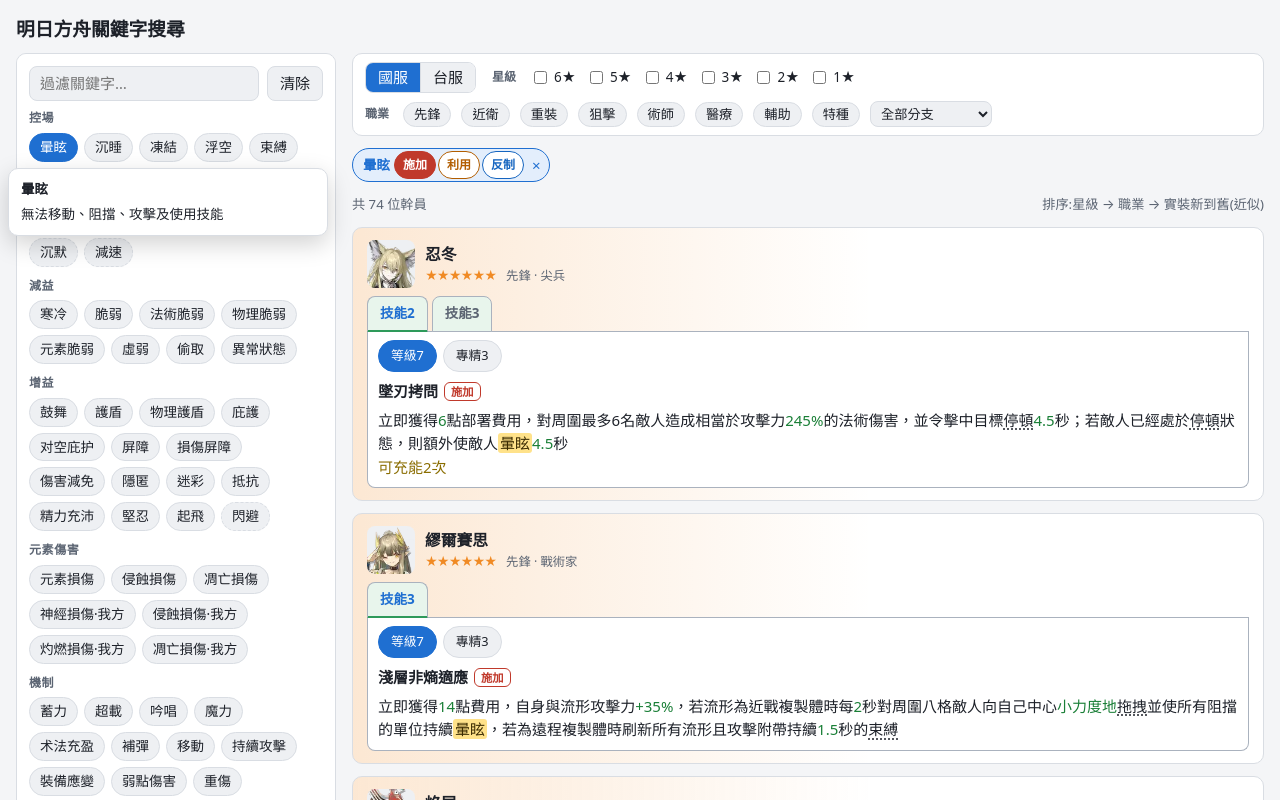
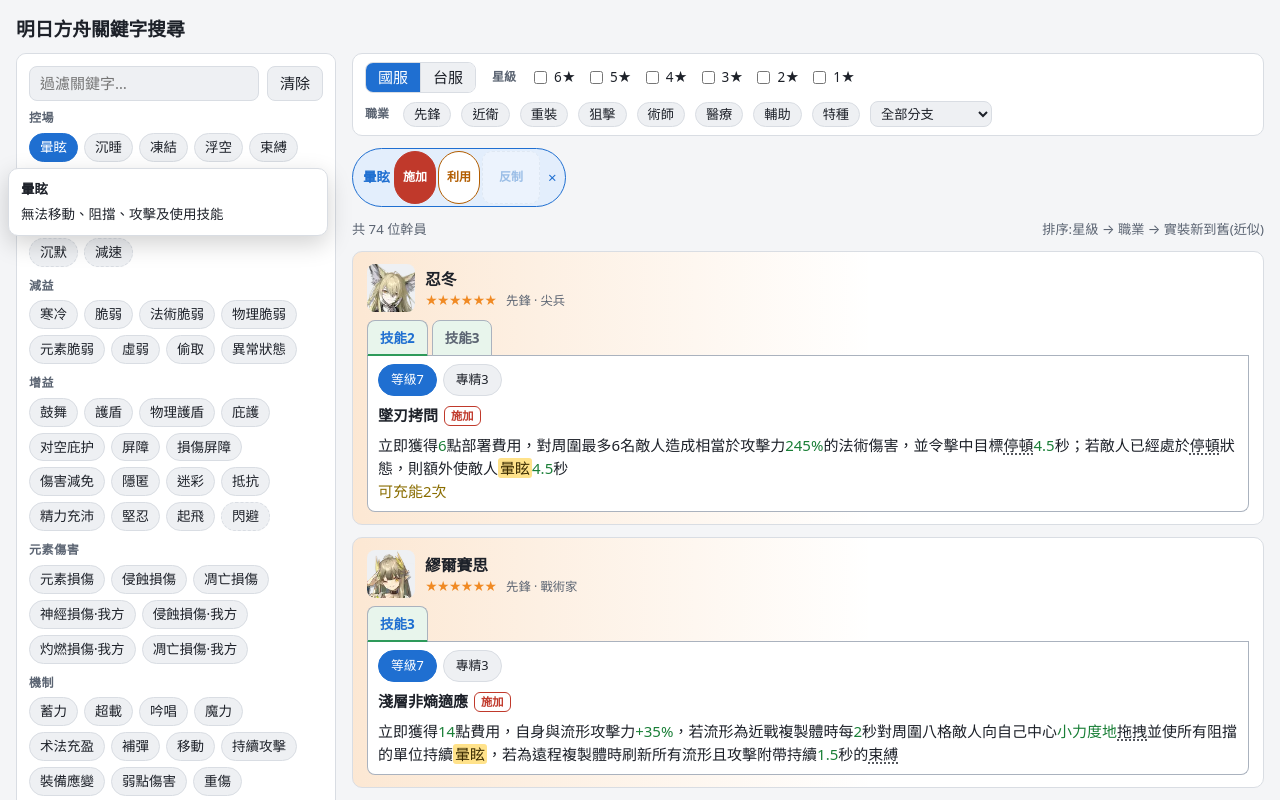
Before and after one commit to three3year/ak-keyword, a Vue app: page / in a window 1280 px wide. Both pictures are taken after a click on the button "暈眩". Shown: the top 800 px of the page. Built offline with nearby package versions, Linux system fonts and the light colour scheme.

Commit message:
feat: 類型鈕反灰(search-conditions 票 04)
新增 availableTypes:關鍵字在目前伺服器有資料的效果類型,伺服器可見性
與查詢共用。沒資料的類型鈕變淡並停用;已亮著的仍可點掉。

Co-Authored-By: Claude Opus 5.5 <noreply@anthropic.com>

```diff
--- a/src/App.vue
+++ b/src/App.vue
@@ -1,7 +1,7 @@
 <script setup lang="ts">
 import { computed, onBeforeUnmount, onMounted, ref, shallowRef, watch } from 'vue'
 import { loadIndex } from './core/loadIndex'
-import { filterOptions, footerItems, query } from './core/query'
+import { availableTypes, filterOptions, footerItems, query } from './core/query'
 import {
   EFFECT_TYPE_LABELS,
   EFFECT_TYPES,
@@ -56,6 +56,16 @@ const results = computed(() =>
       })
     : [],
 )
+
+/** 各已選關鍵字在目前伺服器有資料的效果類型;沒資料的類型鈕反灰。 */
+const available = computed(
+  () => new Map(selection.value.map((s) => [s.keyword, index.value ? availableTypes(index.value, server.value, s.keyword) : []])),
+)
+
+/** 沒資料的類型鈕不能點;但已亮著的(例如切換伺服器後才沒資料)仍可關掉。 */
+function hasData(id: string, type: EffectType): boolean {
+  return !!available.value.get(id)?.includes(type)
+}
 
 /** 沒有結果時列出目前生效的條件,讓使用者知道要放寬哪一項。 */
 const emptyConditions = computed(() => {
@@ -186,8 +196,10 @@ onBeforeUnmount(() => window.removeEventListener('keydown', onKey))
                 :key="t"
                 type="button"
                 class="chip-type"
-                :class="[`fx-${t}`, { on: s.types.includes(t) }]"
+                :class="[`fx-${t}`, { on: s.types.includes(t), empty: !hasData(s.keyword, t) }]"
                 :aria-pressed="s.types.includes(t)"
+                :disabled="!hasData(s.keyword, t) && !s.types.includes(t)"
+                :title="hasData(s.keyword, t) ? undefined : `目前伺服器沒有${EFFECT_TYPE_LABELS[t]}-${keywordName(s.keyword)}的敘述`"
                 @click.stop="toggleType(s.keyword, t)"
               >
                 {{ EFFECT_TYPE_LABELS[t] }}
--- a/src/core/query.ts
+++ b/src/core/query.ts
@@ -1,10 +1,12 @@
 // 查詢:索引 + 查詢條件 → 排好序的幹員清單與命中敘述。純函式。
 import type {
   DataVersion,
+  EffectType,
   IndexEntry,
   IndexKeyword,
   IndexOperator,
   IndexStage,
+  IndexSummon,
   IndexText,
   QueryOptions,
   ResultEntry,
@@ -14,7 +16,7 @@ import type {
   SearchIndex,
   Server,
 } from './types'
-import { PROFESSION_LABELS, PROFESSIONS, type Profession } from './types'
+import { EFFECT_TYPES, PROFESSION_LABELS, PROFESSIONS, type Profession } from './types'
 import { DATA_SOURCES, type DataSource, repoUrl } from './sources'
 
 function moduleOf(stage: IndexStage, op: IndexOperator): { name: string; code: string } {
@@ -97,14 +99,21 @@ function resultStage(v: Visible, visible: Visible[], op: IndexOperator, opts: Qu
   return result
 }
 
+/** 某個伺服器模式下看得到的敘述:台服模式略過台服未實裝的幹員與召喚物。 */
+function* visibleEntries(op: IndexOperator, server: Server): Generator<{ entry: IndexEntry; summon?: IndexSummon }> {
+  if (server === 'tw' && !op.inTw) return
+  for (const entry of op.entries) {
+    const summon = entry.summon ? op.summons.find((s) => s.id === entry.summon) : undefined
+    if (server === 'tw' && summon && !summon.inTw) continue
+    yield { entry, summon }
+  }
+}
+
 function resultOperator(op: IndexOperator, opts: QueryOptions): ResultOperator | undefined {
-  if (opts.server === 'tw' && !op.inTw) return undefined
   const entries: ResultEntry[] = []
   /** 已有命中階段的搜尋條件,以「關鍵字 效果類型」記錄。 */
   const found = new Set<string>()
-  for (const entry of op.entries) {
-    const summon = entry.summon ? op.summons.find((s) => s.id === entry.summon) : undefined
-    if (opts.server === 'tw' && summon && !summon.inTw) continue
+  for (const { entry, summon } of visibleEntries(op, opts.server)) {
     const visible = visibleStages(entry, op, opts.server)
     const stages = visible.map((v) => resultStage(v, visible, op, opts))
     if (!stages.some((s) => s.hit)) continue
@@ -171,6 +180,18 @@ export function query(index: SearchIndex, opts: QueryOptions): ResultOperator[]
     if (r) results.push(r)
   }
   return results
+}
+
+/**
+ * 某關鍵字在某伺服器下有資料的效果類型(依 EFFECT_TYPES 順序),供 chip 的類型鈕反灰。
+ * 只看關鍵字本身,不考慮篩選或其他搜尋條件;伺服器可見性與查詢一致。
+ */
+export function availableTypes(index: SearchIndex, server: Server, keyword: string): EffectType[] {
+  const found = new Set<EffectType>()
+  for (const op of index.operators)
+    for (const { entry } of visibleEntries(op, server))
+      for (const v of visibleStages(entry, op, server)) for (const t of v.match.hits[keyword] ?? []) found.add(t)
+  return EFFECT_TYPES.filter((t) => found.has(t))
 }
 
 export interface FilterOptions {
--- a/src/style.css
+++ b/src/style.css
@@ -545,8 +545,12 @@ input:focus-visible {
   color: var(--surface);
 }
 
+/* 目前伺服器沒有資料的類型:變淡;沒亮的停用,亮著的仍可點掉 */
+.chip-type.empty {
+  opacity: 0.35;
+}
+
 .chip-type:disabled {
-  opacity: 0.35;
   cursor: not-allowed;
 }
 
```
Also changed, not shown: 2 other files (tests, documents, lock files or other folders).
